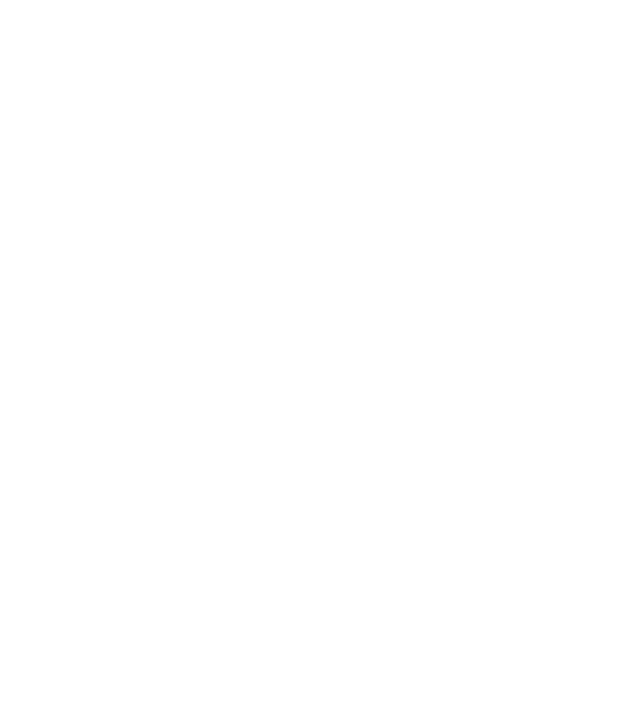
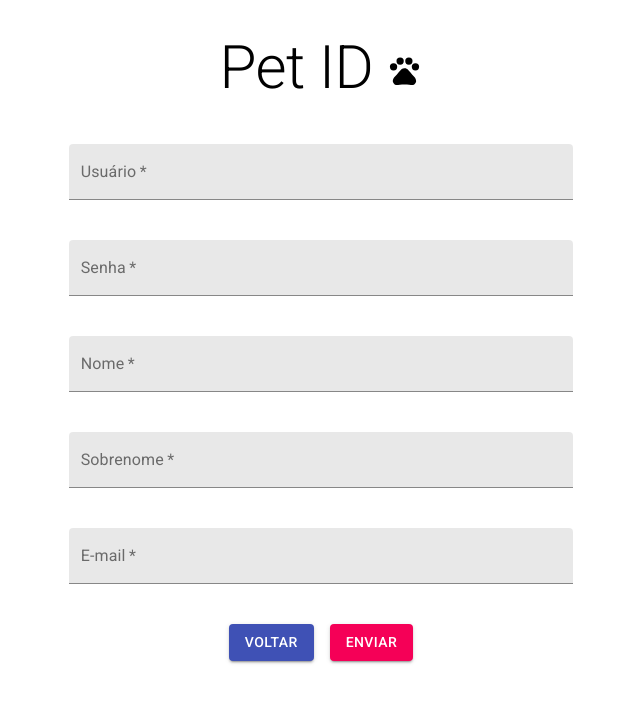
Before and after one commit to petidufmg/pet-id-ufmg-frontend, a React (Create React App) app in the folder pet-id/: page /sign-up in a window 1280 px wide. Shown: the top 702 px of the page, without its empty margins (319-959 px from the left). Built offline with nearby package versions, Linux system fonts and the light colour scheme.

Commit message:
Add sign-up screen, link with login screen and refactor login screen title

```diff
--- a/pet-id/src/pages/Login.js
+++ b/pet-id/src/pages/Login.js
@@ -5,6 +5,7 @@
 import PetsIcon from '@material-ui/icons/Pets';
 import '../styles/css/login.css';
 import {Link} from 'react-router-dom';
+import {Typography} from '@material-ui/core';
 
 function Login() {
 
@@ -13,9 +14,9 @@
             <form className="MuiTextField-root">
                 <Grid container justify="center" spacing={3}>
                     <Grid item>
-                        <h1>Pet ID
-                            <PetsIcon/>
-                        </h1>
+                        <Typography variant="h2">
+                            Pet ID <PetsIcon fontSize="large"/>
+                        </Typography>
                     </Grid>
 
                     <Grid item>
--- a/pet-id/src/pages/SignUp.js
+++ b/pet-id/src/pages/SignUp.js
@@ -1,6 +1,52 @@
+import {Button, Grid, TextField, Typography} from "@material-ui/core";
+import { useHistory } from "react-router";
+import signUpStyles from '../styles/hooks/signUpStyles.js';
+import PetsIcon from '@material-ui/icons/Pets';
+
 function SignUp() {
+    const classes = signUpStyles();
+    const history = useHistory();
+
+    function handleGoBackClick() {
+        history.goBack();
+    }
+
     return (
-        <div></div>
+        <div className={classes.signUpDiv}>
+            <form>
+                <Grid container spacing="5" direction="column">
+                    <Grid item>
+                        <Typography variant="h2">
+                            Pet ID <PetsIcon fontSize="large"/>
+                        </Typography>
+                    </Grid>
+                    {['Usuário', 'Senha', 'Nome', 'Sobrenome', 'E-mail'].map((item) => {
+                        return <Grid item>
+                            <TextField
+                                classes={{
+                                root: classes.root
+                            }}
+                                required
+                                id="outlined-required"
+                                label={item}
+                                variant="filled"/>
+                        </Grid>
+                    })}
+                    <Grid container justify="center" item spacing="2">
+                        <Grid item>
+                            <Button onClick={handleGoBackClick} color="primary" variant="contained">
+                                Voltar
+                            </Button>
+                        </Grid>
+                        <Grid item>
+                            <Button onClick={handleGoBackClick} color="secondary" variant="contained">
+                                Enviar
+                            </Button>
+                        </Grid>
+                    </Grid>
+                </Grid>
+            </form>
+        </div>
     )
 }
 
--- /dev/null
+++ b/pet-id/src/styles/hooks/signUpStyles.js
@@ -0,0 +1,14 @@
+import { makeStyles } from '@material-ui/core/styles';
+
+const signUpStyles = makeStyles((theme) => ({
+    signUpDiv: {
+        display: 'inline-block',
+        marginTop: theme.spacing(4),
+        textAlign: 'center'
+    },
+    root: {
+        width: '50ch'
+    }
+}));
+
+export default signUpStyles;
```
